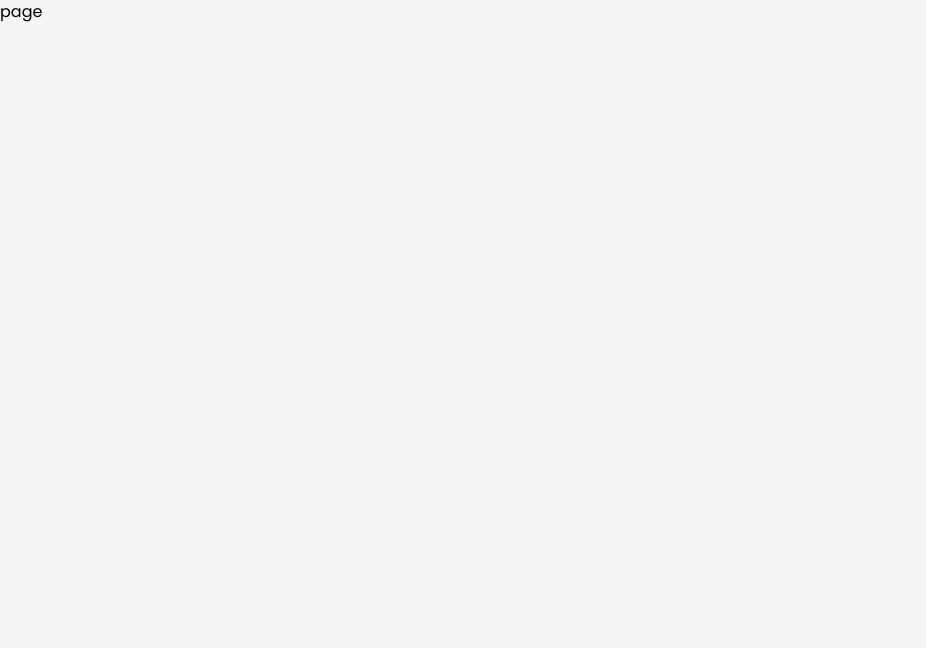
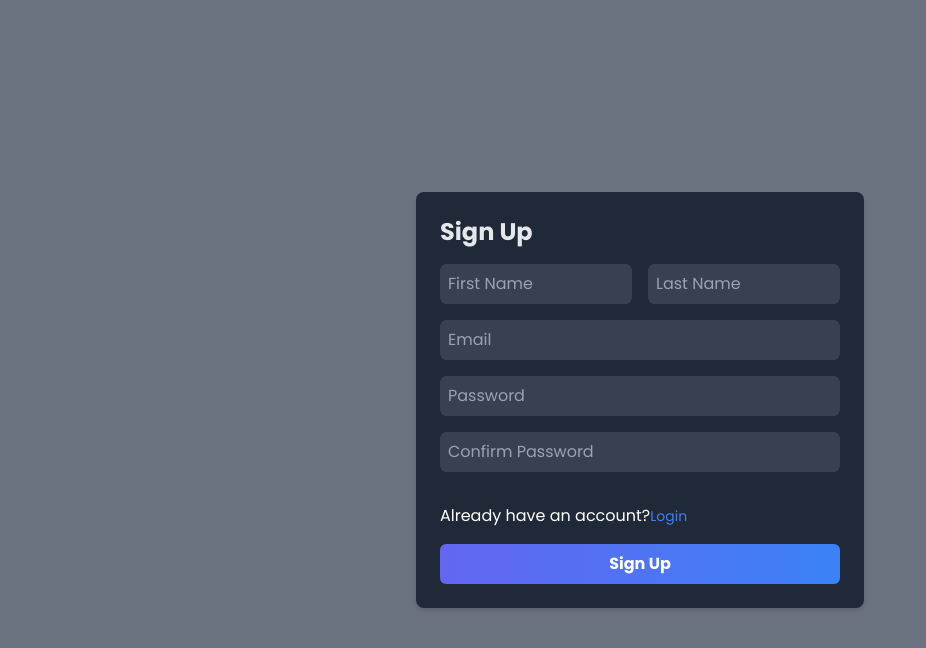
Before and after one commit to JoshMusira/next-adventure, a Next.js app: page /signup in a window 1280 px wide. Shown: the top 648 px of the page, without its empty margins (0-926 px from the left). Built offline with nearby package versions, Linux system fonts and the light colour scheme.

Commit message:
feat:create login and signup

```diff
--- a/app/login/page.jsx
+++ b/app/login/page.jsx
@@ -2,7 +2,7 @@ import React from 'react'
 
 const page = () => {
     return (
-        <div>
+        <div className=' bg-gray-500'>
             <div class="flex flex-col items-center justify-center h-screen dark">
                 <div class="w-full max-w-md bg-gray-800 rounded-lg shadow-md p-6">
                     <h2 class="text-2xl font-bold text-gray-200 mb-4">Login</h2>
@@ -15,7 +15,7 @@ const page = () => {
                                 Remember me
                             </label>
                             <a class="text-sm text-blue-500 hover:underline mb-0.5" href="#">Forgot password?</a>
-                            <p class="text-white mt-4"> Don't have an account? <a class="text-sm text-blue-500 -200 hover:underline mt-4" href="#">Signup</a></p>
+                            <p class="text-white mt-4"> Don't have an account? <a class="text-sm text-blue-500 -200 hover:underline mt-4" href="/signup">Signup</a></p>
                         </div>
                         <button class="bg-gradient-to-r from-indigo-500 to-blue-500 text-white font-bold py-2 px-4 rounded-md mt-4 hover:bg-indigo-600 hover:to-blue-600 transition ease-in-out duration-150" type="submit">Login</button>
 
--- a/app/signup/page.jsx
+++ b/app/signup/page.jsx
@@ -2,7 +2,57 @@ import React from 'react'
 
 const page = () => {
     return (
-        <div>page</div>
+        <div className=' bg-gray-500 '>
+            <div class="flex flex-col items-center justify-center h-screen dark">
+                <div class="w-full max-w-md bg-gray-800 rounded-lg shadow-md p-6">
+                    <h2 class="text-2xl font-bold text-gray-200 mb-4">Sign Up</h2>
+                    <form class="flex flex-col">
+                        <div class="flex space-x-4 mb-4">
+                            <input
+                                placeholder="First Name"
+                                class="bg-gray-700 text-gray-200 border-0 rounded-md p-2 w-1/2 focus:bg-gray-600 focus:outline-none focus:ring-1 focus:ring-blue-500 transition ease-in-out duration-150"
+                                type="text"
+                            />
+                            <input
+                                placeholder="Last Name"
+                                class="bg-gray-700 text-gray-200 border-0 rounded-md p-2 w-1/2 focus:bg-gray-600 focus:outline-none focus:ring-1 focus:ring-blue-500 transition ease-in-out duration-150"
+                                type="text"
+                            />
+                        </div>
+                        <input
+                            placeholder="Email"
+                            class="bg-gray-700 text-gray-200 border-0 rounded-md p-2 mb-4 focus:bg-gray-600 focus:outline-none focus:ring-1 focus:ring-blue-500 transition ease-in-out duration-150"
+                            type="email"
+                        />
+
+                        <input
+                            placeholder="Password"
+                            class="bg-gray-700 text-gray-200 border-0 rounded-md p-2 mb-4 focus:bg-gray-600 focus:outline-none focus:ring-1 focus:ring-blue-500 transition ease-in-out duration-150"
+                            type="password"
+                        />
+                        <input
+                            placeholder="Confirm Password"
+                            class="bg-gray-700 text-gray-200 border-0 rounded-md p-2 mb-4 focus:bg-gray-600 focus:outline-none focus:ring-1 focus:ring-blue-500 transition ease-in-out duration-150"
+                            type="password"
+                        />
+
+                        <p class="text-white mt-4">
+                            Already have an account?
+                            <a class="text-sm text-blue-500 -200 hover:underline mt-4" href="/login"
+                            >Login</a
+                            >
+                        </p>
+                        <button
+                            class="bg-gradient-to-r from-indigo-500 to-blue-500 text-white font-bold py-2 px-4 rounded-md mt-4 hover:bg-indigo-600 hover:to-blue-600 transition ease-in-out duration-150"
+                            type="submit"
+                        >
+                            Sign Up
+                        </button>
+                    </form>
+                </div>
+            </div>
+
+        </div>
     )
 }
 
--- a/components/Hero.jsx
+++ b/components/Hero.jsx
@@ -1,5 +1,4 @@
 import { posts } from "../constants/posts";
-import Link from "next/link";
 import TopBottomHero from "./TopBottomHero";
 import TopMostHero from "./TopMostHero";
 const Hero = () => {
@@ -9,7 +8,7 @@ const Hero = () => {
     const topPosts = featuredPost.slice(0, 2);
     const bottomPost = featuredPost.slice(2, 5);
     return (
-        <section className="py-5">
+        <section className="py-5 -z-50">
             <div className="wrapper">
                 <div className="grid md:grid-cols-4 lg:grid-cols-6 gap-x-0 md:gap-x-6 gap-5">
                     {topPosts.map((post, index) => (
@@ -17,14 +16,7 @@ const Hero = () => {
                             key={index}
                             className="md:px-0 md:col-span-2 lg:col-span-3 overflow-hidden rounded-sm shadow"
                         >
-                            {/* <Link
-                href={{
-                  pathname: `blog/${post.id}`,
-                  query: { ...post },
-                }}
-              > */}
                             <TopMostHero post={post} />
-                            {/* </Link> */}
                         </div>
                     ))}
                 </div>
@@ -35,14 +27,7 @@ const Hero = () => {
                             key={index}
                             className="md:px-0 relative rounded-sm overflow-hidden shadow"
                         >
-                            {/* <Link
-                href={{
-                  pathname: `blog/${post.id}`,
-                  query: { ...post },
-                }} */}
-                            {/* > */}
                             <TopBottomHero post={post} />
-                            {/* </Link> */}
                         </div>
                     ))}
                 </div>
--- /dev/null
+++ b/components/Profile.jsx
@@ -0,0 +1,26 @@
+import React from 'react'
+import Link from "next/link";
+
+const Profile = () => {
+    return (
+        // <div className="  z-999"><Link href={'/login'}><h4 className="text-xl text-white">Login</h4></Link> <Link href={'/signup'}><h4 className="text-xl text-white">Register</h4></Link></div>
+        <div className="drawer drawer-end">
+            <input id="my-drawer-4" type="checkbox" className="drawer-toggle" />
+            <div className="drawer-content">
+                {/* Page content here */}
+                <label htmlFor="my-drawer-4" className="drawer-button btn btn-primary">Open drawer</label>
+            </div>
+            <div className="drawer-side">
+                <label htmlFor="my-drawer-4" aria-label="close sidebar" className="drawer-overlay"></label>
+                <ul className="menu p-4 w-80 min-h-full bg-base-200 text-base-content">
+                    {/* Sidebar content here */}
+                    <li><a>Sidebar Item 1</a></li>
+                    <li><a>Sidebar Item 2</a></li>
+                </ul>
+            </div>
+        </div>
+
+    )
+}
+
+export default Profile
--- a/components/TopMostHero.jsx
+++ b/components/TopMostHero.jsx
@@ -10,9 +10,9 @@ const TopMostHero = ({ post }) => {
                 query: { ...post },
             }}
         >
-            <div className="relative overflow-hidden w-full">
-                <div className="absolute h-full w-full bg-black/20" />
-                <div className="absolute p-5 w-full h-full">
+            <div className="relative overflow-hidden w-full z-0">
+                <div className="absolute h-full w-full bg-black/20 z-0" />
+                <div className="absolute p-5 w-full h-full z-0">
                     <div className="flex flex-col justify-between h-full">
                         <div>
                             <h2 className="text-white text-3xl font-bold mb-2 px-1">
@@ -30,7 +30,7 @@ const TopMostHero = ({ post }) => {
                 <Image
                     src={post.image_url}
                     alt="blog picture"
-                    className="w-full h-full object-cover"
+                    className="w-full h-full object-cover z-0"
                     height={400}
                     width={400}
                 />
```
Also changed, not shown: components/Navbar.jsx (+41 -8 lines).
